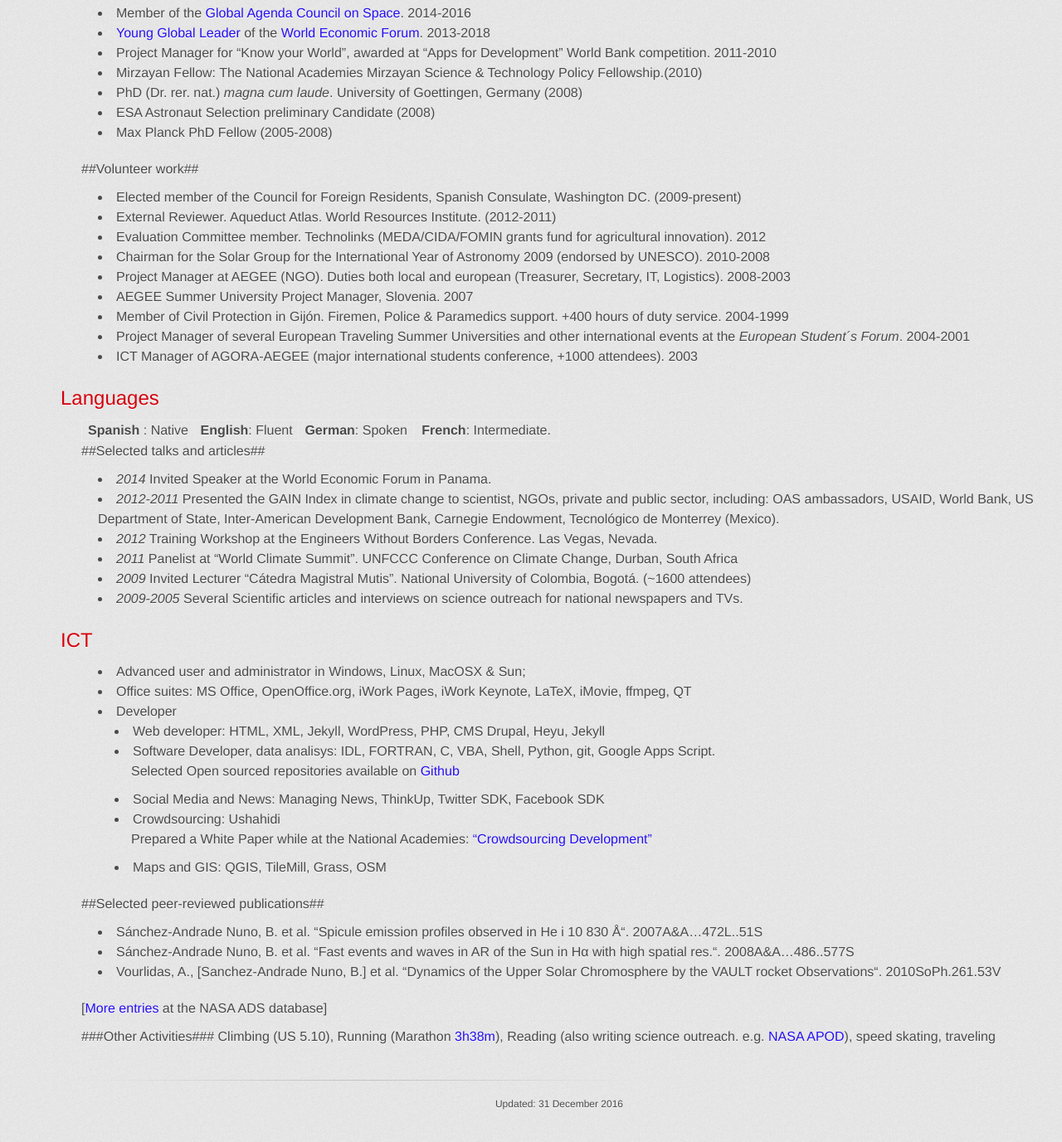
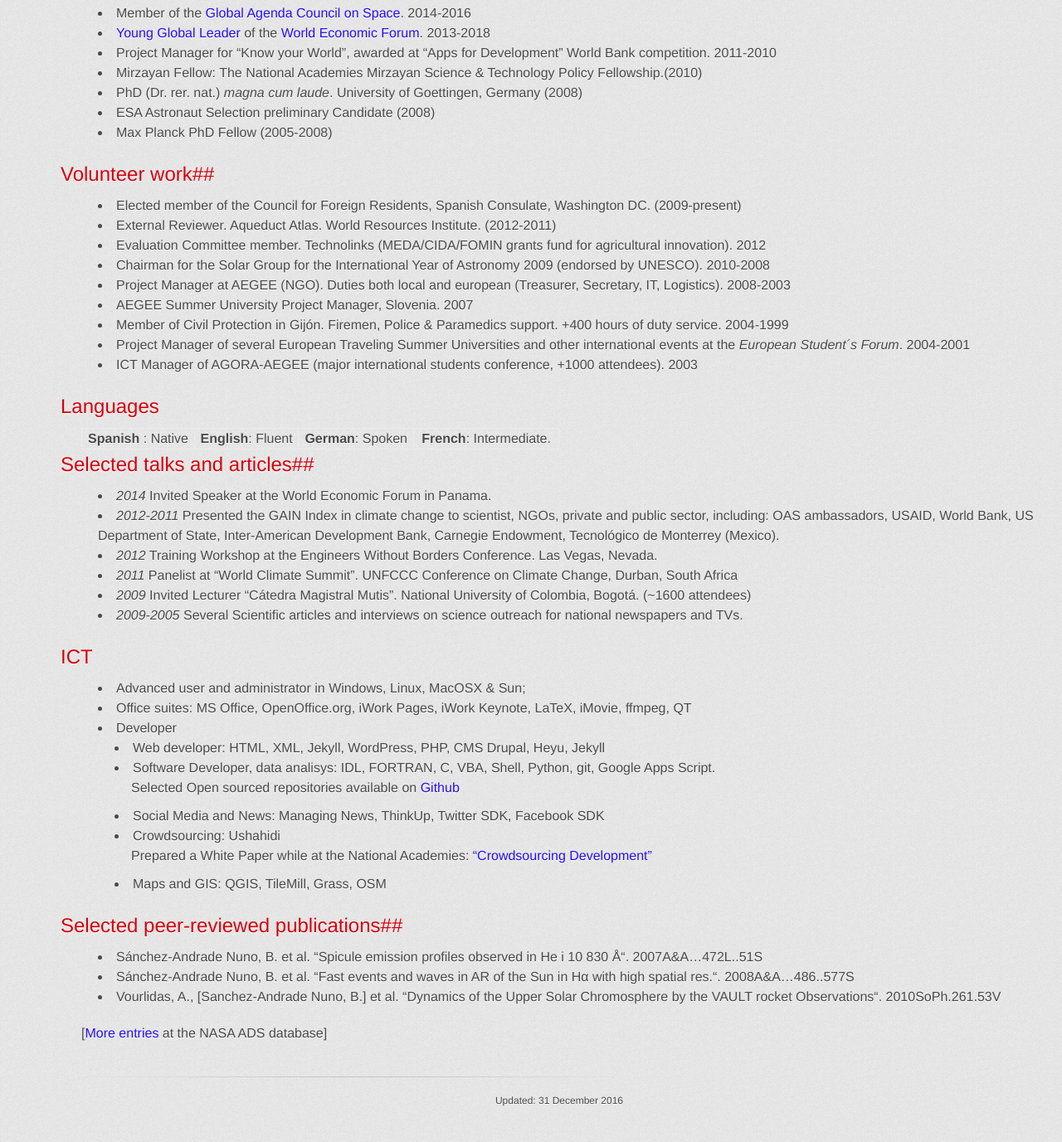
Before and after one commit to brunosan/cv, a Jekyll site: the page built from index.md, in a window 1280 px wide and 1400 px high, scrolled down 1386 px. Shown: the top 1377 px of the window at 83% size. Built offline with Jekyll 4.4.1, drawn with Linux system fonts in a browser that asks for light colours.

Commit message:
update md

```diff
--- a/index.md
+++ b/index.md
@@ -63,7 +63,7 @@ Software & Hardware developer. Telescope operator. Independent Research. Remote
 * ESA Astronaut Selection preliminary Candidate (2008)
 * Max Planck PhD Fellow (2005-2008)
 
-##Volunteer work##
+## Volunteer work##
 * Elected member of the Council for Foreign Residents, Spanish Consulate, Washington DC. (2009-present)
 * External Reviewer. Aqueduct Atlas. World Resources Institute. (2012-2011)
 * Evaluation Committee member. Technolinks (MEDA/CIDA/FOMIN grants fund for agricultural innovation). 2012
@@ -82,7 +82,7 @@ Software & Hardware developer. Telescope operator. Independent Research. Remote
 	</td><td>	<strong>French</strong>: Intermediate. </td>
 </tr></table>
 
-##Selected talks and articles##
+## Selected talks and articles##
 - *2014* Invited Speaker at the World Economic Forum in Panama.
 - *2012-2011* Presented the GAIN Index in climate change to scientist, NGOs, private and public sector, including:
 OAS ambassadors, USAID, World Bank, US Department of State, Inter-American Development Bank, Carnegie Endowment, Tecnológico de Monterrey (Mexico).
@@ -105,7 +105,7 @@ OAS ambassadors, USAID, World Bank, US Department of State, Inter-American Devel
 Development"](http://brunosan.eu/2010/10/28/crowdsourcing-development/)
     * Maps and GIS: QGIS, TileMill, Grass, OSM
 
-##Selected peer-reviewed publications##
+## Selected peer-reviewed publications##
 * Sánchez-Andrade Nuno, B. et al. “Spicule emission profiles observed in He i 10 830 Å“. 2007A&A...472L..51S
 * Sánchez-Andrade Nuno, B. et al. “Fast events and waves in AR of the Sun in Hα with high spatial res.“. 2008A&A...486..577S
 * Vourlidas, A., [Sanchez-Andrade Nuno, B.] et al. “Dynamics of the Upper Solar Chromosphere by the VAULT rocket Observations“. 2010SoPh.261.53V
@@ -113,11 +113,6 @@ Development"](http://brunosan.eu/2010/10/28/crowdsourcing-development/)
 [[More
 entries](http://adsabs.harvard.edu/cgi-bin/nph-abs_connect?return_req=no_params&author=S%C3%A1nchez-Andrade%20Nu%C3%B1o,%20B.&db_key=AST) at the NASA ADS database]
 
-###Other Activities###
-Climbing (US 5.10), Running (Marathon [3h38m](http://results.chicagomarathon.com/2013/?content=detail&fpid=search&pid=search&idp=999999107FA30900000F6923&lang=EN_CAP&event=MAR)), Reading (also writing
-science outreach. e.g. [NASA
-APOD](http://apod.nasa.gov/apod/ap070522.html)), speed skating, traveling
-
 <footer>
 <div align="center">
 Updated: {{ site.time | date_to_long_string }}
```
